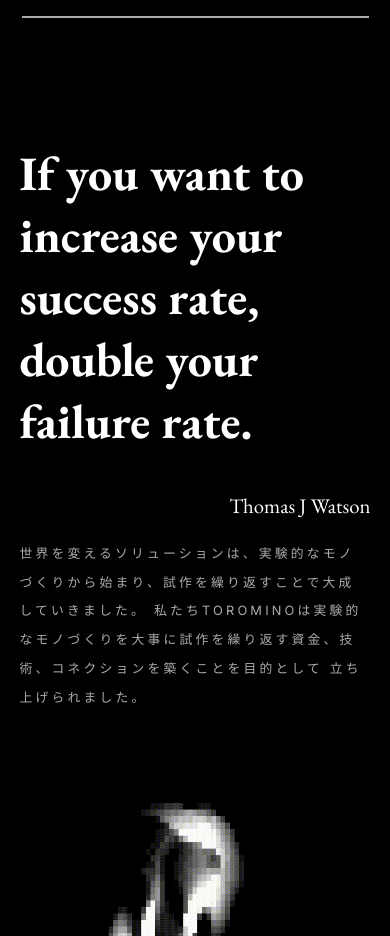
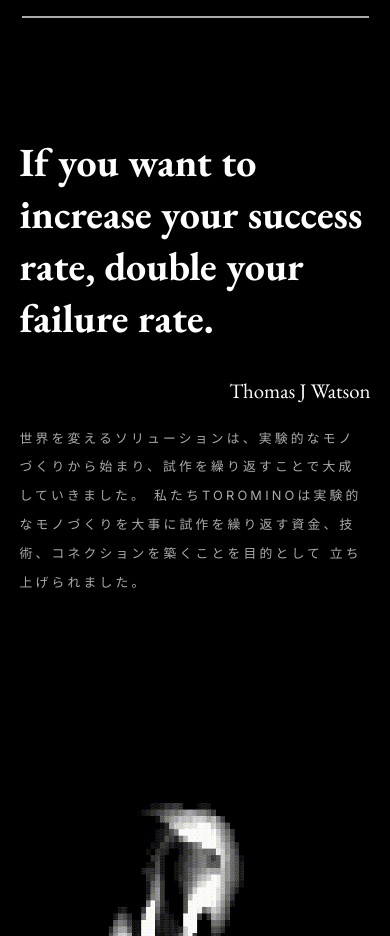
Before and after one commit to Mori-kamiyama/toromino-home.io, a plain HTML site: page index.html in a window 390 px wide. Shown: the part 2000-2936 px from the top of the page. Drawn offline with nearby package versions, Linux system fonts and the light colour scheme; a web font is replaced by a local one.

Commit message:
Update styles.css

```diff
--- a/styles.css
+++ b/styles.css
@@ -295,8 +295,8 @@ header .header-logo {
         grid-template-rows: 2fr 1fr;
     }
 
-    .keyword > h1 {
-        font-size: 2em;
+    .keyword h1 {
+        font-size: 2.5em;
     }
 
     .member-container {
```
